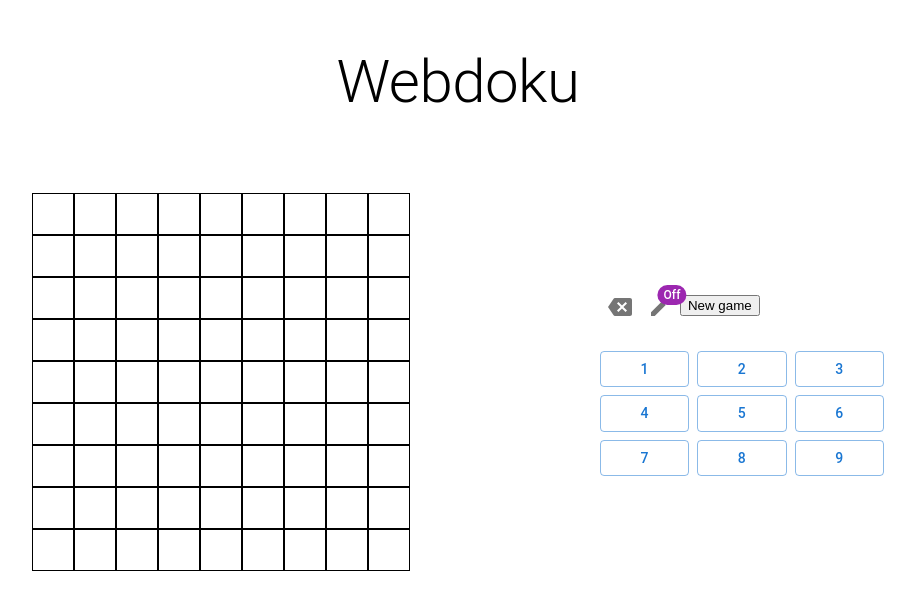
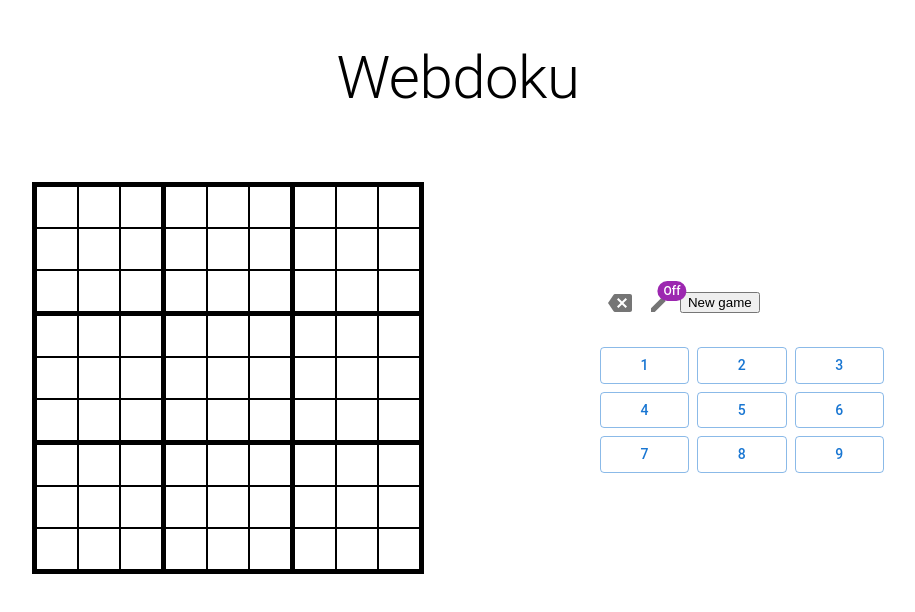
Before and after one commit to scooterh4/webdoku, a React (Create React App) app: page / in a window 1280 px wide. Shown: the top 612 px of the page, without its empty margins (182-1097 px from the left). Built offline with nearby package versions, Linux system fonts and the light colour scheme; no server answers.

Commit message:
style: added a function in the cell component to adjust the cell's border based on its location

```diff
--- a/src/ui/cell.tsx
+++ b/src/ui/cell.tsx
@@ -1,5 +1,5 @@
 import React from "react"
-import { CellData, useSudokuAPI } from "../context/app-context"
+import { CellData, CellLocation, useSudokuAPI } from "../context/app-context"
 import { Box, Typography } from "@mui/material"
 import CellNotes from "./cell-notes"
 
@@ -7,8 +7,23 @@ interface CellProps {
   cellData: CellData
 }
 
+function getCellBorder(location: CellLocation) {
+  const isTopRow = location.row === 0
+  const isBottomRow = location.row === 8
+  const isLeftColumn = location.col === 0
+  const isRightColumn = location.col === 8
+
+  const top = isTopRow ? 5 : location.row % 3 === 0 ? 4.75 : 0.25
+  const bottom = isBottomRow ? 5 : 0.25
+  const left = isLeftColumn ? 5 : location.col % 3 === 0 ? 4.75 : 0.25
+  const right = isRightColumn ? 5 : 0.25
+
+  return { left, right, top, bottom }
+}
+
 const Cell: React.FC<CellProps> = React.memo(({ cellData }) => {
   const { selectCell } = useSudokuAPI()
+  const cellBorder = getCellBorder(cellData.location)
 
   const handleClick = () => {
     selectCell(cellData.location)
@@ -32,8 +47,10 @@ const Cell: React.FC<CellProps> = React.memo(({ cellData }) => {
   return (
     <Box
       onClick={handleClick}
-      border={1}
-      padding={0}
+      borderLeft={cellBorder.left}
+      borderRight={cellBorder.right}
+      borderTop={cellBorder.top}
+      borderBottom={cellBorder.bottom}
       width={40}
       height={40}
       display="flex"
```
